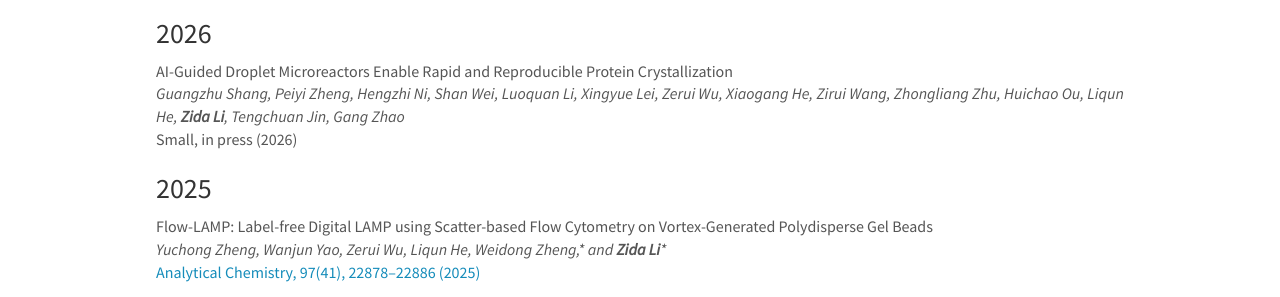
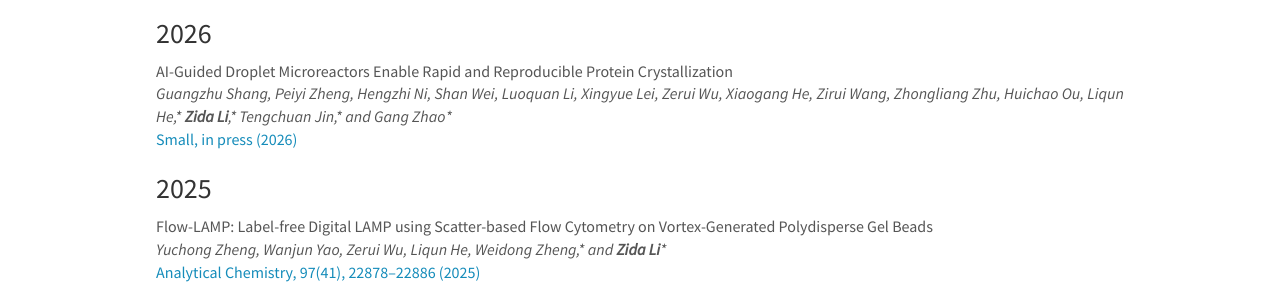
Before and after one commit to zidalab/cn, a Jekyll site: the page built from _pages/publications.md, in a window 1280 px wide and 900 px high, scrolled down 2102 px. Shown: the part 177-474 px from the top of the window. Built offline with Jekyll 4.4.1, drawn with Linux system fonts in a browser that asks for light colours; nearby versions of some CDN libraries.

Commit message:
Update publist.yml

```diff
--- a/_data/publist.yml
+++ b/_data/publist.yml
@@ -1,9 +1,9 @@
 - title: "AI-Guided Droplet Microreactors Enable Rapid and Reproducible Protein Crystallization"
   image:
-  authors: Guangzhu Shang, Peiyi Zheng, Hengzhi Ni, Shan Wei, Luoquan Li, Xingyue Lei, Zerui Wu, Xiaogang He, Zirui Wang,  Zhongliang Zhu, Huichao Ou, Liqun He,  <b>Zida Li</b>, Tengchuan Jin, Gang Zhao
+  authors: Guangzhu Shang, Peiyi Zheng, Hengzhi Ni, Shan Wei, Luoquan Li, Xingyue Lei, Zerui Wu, Xiaogang He, Zirui Wang,  Zhongliang Zhu, Huichao Ou, Liqun He,*  <b>Zida Li</b>,* Tengchuan Jin,* and Gang Zhao*
   description:
   link:
-    url:
+    url: http://doi.org/10.1002/smll.202510977
     display: Small, in press (2026)
   highlight: 0
   news2:
```
